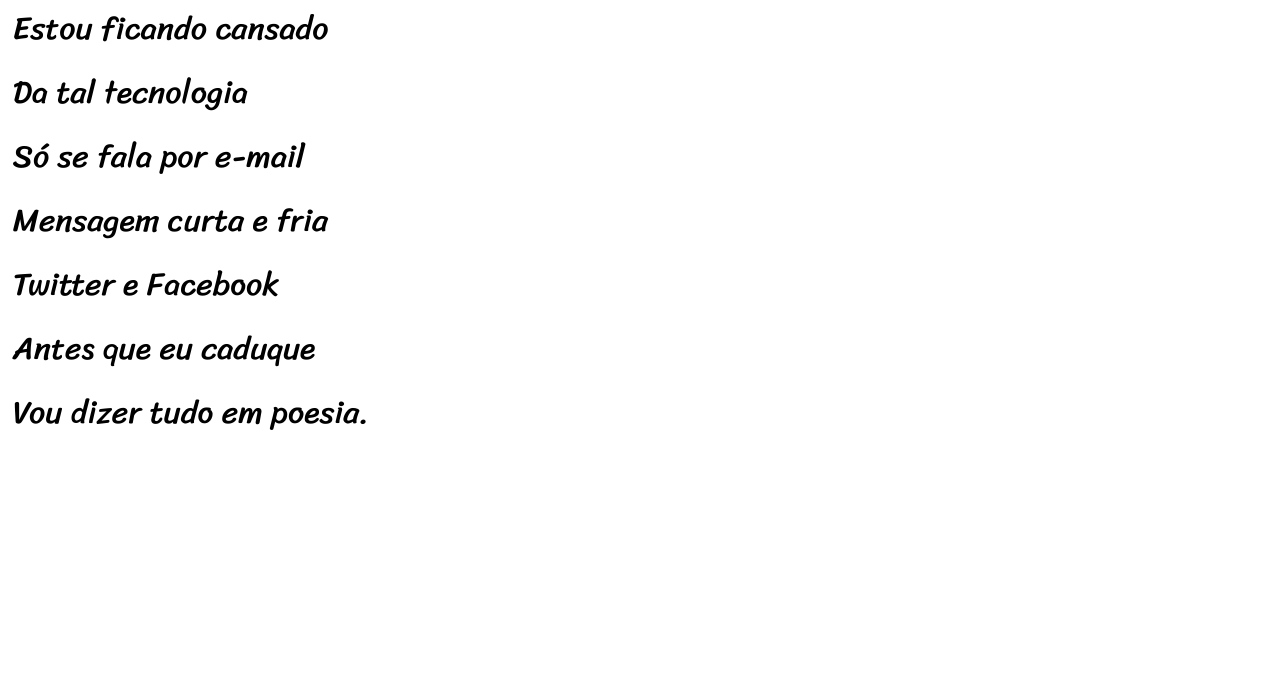
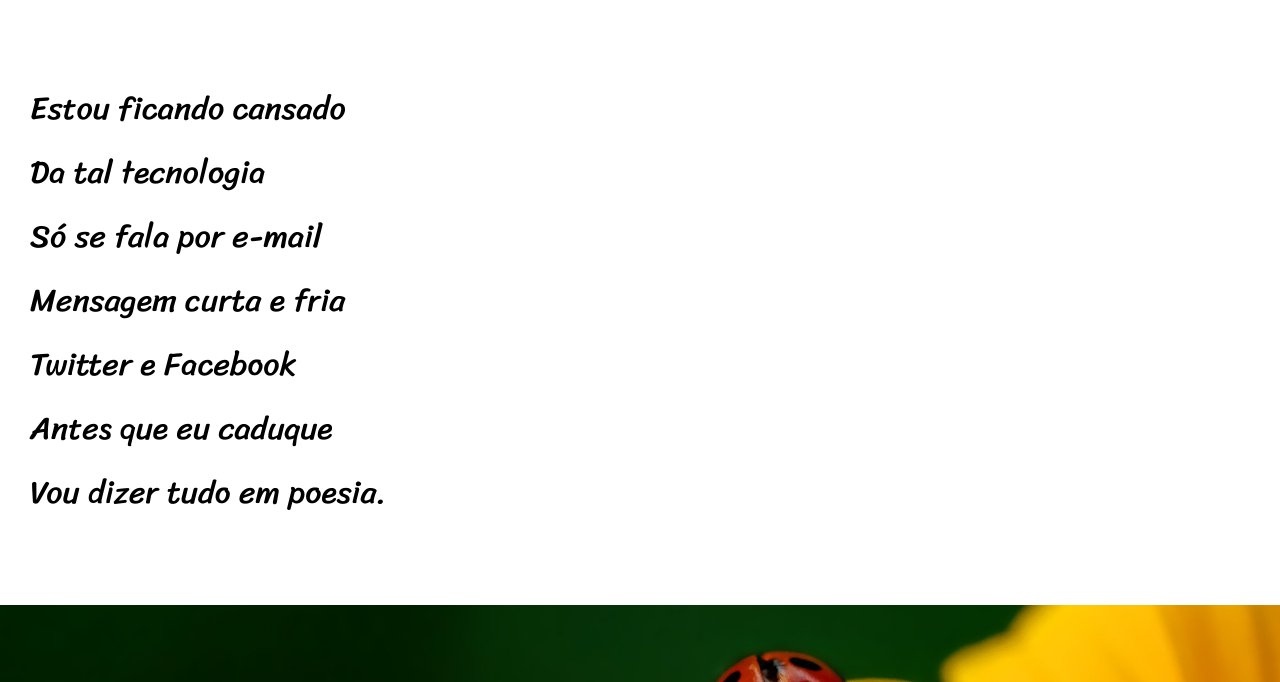
Before and after one commit to Guimaraes04/Curso--HTML-CSS, a plain HTML site: page desafio5/main.html in a window 1280 px wide. Shown: the part 263-945 px from the top of the page. Drawn offline with Linux system fonts and the light colour scheme.

Commit message:
add: end challenge pls

```diff
--- a/desafio5/main.html
+++ b/desafio5/main.html
@@ -44,6 +44,7 @@
                 Se o saite é muito bom<br />
                 Ele vale um alto preço.
             </p>
+            <br>
             <p>
                 Pra piorar a liguagem<br />
                 O emoticom é um risco<br />
@@ -75,6 +76,7 @@
                 O mundo ficou cativo<br />
                 Da tecnologia do agora.
             </p>
+            <br>
             <p>
                 Felizmente, pra orar<br />
                 Não precisa de internet<br />
@@ -85,7 +87,7 @@
                 Deixe que Deus interprete.
             </p>
         </div>
+        <footer>Site criado por <a href="https://github.com/Guimaraes04" alt="GitHub Guimaraes04" target="_blank" style="color: white; text-decoration: none;"><b>Hugo Gonçalves Guimarães</b></a> para o <a href="https://www.cursoemvideo.com/" alt="GitHub pessoal" target="_blank" style="color: white; text-decoration: none;"><b>CursoemVideo</b></a></footer>
     </main>
-    <footer>Site criado por <a href="https://github.com/Guimaraes04" alt="GitHub Guimaraes04" target="_blank" style="color: white; text-decoration: none;"><b>Hugo Gonçalves Guimarães</b></a> para o <a href="https://www.cursoemvideo.com/" alt="GitHub pessoal" target="_blank" style="color: white; text-decoration: none;"><b>CursoemVideo</b></a></footer>
 </body>
 </html>
--- a/desafio5/style.css
+++ b/desafio5/style.css
@@ -16,6 +16,11 @@
     --fonte3: 'Sriracha', cursive;
 }
 
+html, body {
+    min-height: 100vh;
+}
+
+
 header {
     background-color: black;
     color: white;
@@ -25,6 +30,7 @@
 header > h1 {
     font-family: var(--fonte2);
     font-size: 10vw;
+    font-variant: small-caps;
     padding-top: 50px;
 }
 
@@ -44,13 +50,13 @@
 .stanza {
     font-family: var(--fonte3);
     width: 100%;
-    height: 100vh;
     background-repeat: no-repeat;
     background-position: bottom center;
     background-size: cover;
     background-attachment: fixed;
-    padding: 0 1%;
-    /* font-size: 3.5vh; */
+    padding-top: 10vh;
+    padding-bottom: 10vh;
+    padding-left: 30px;
 }
 
 .stanza > p {
```
